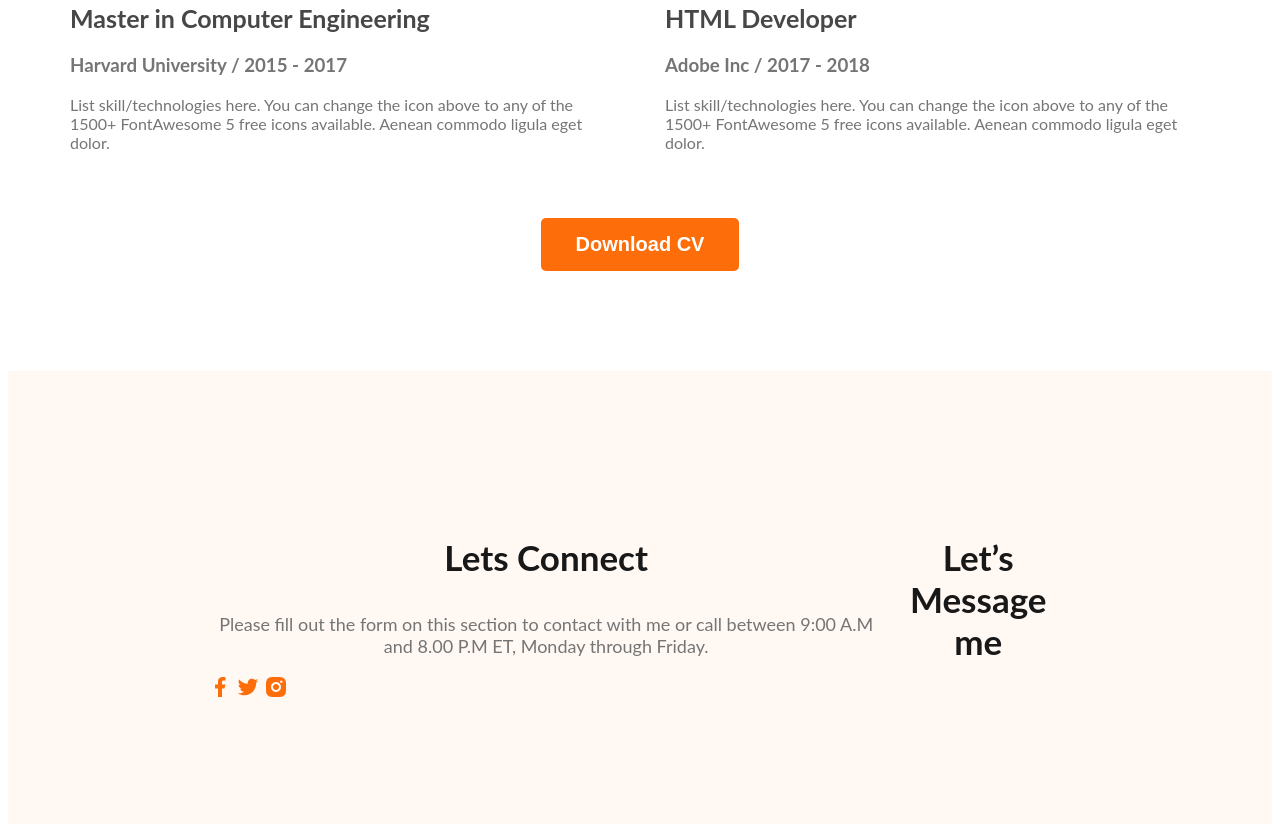
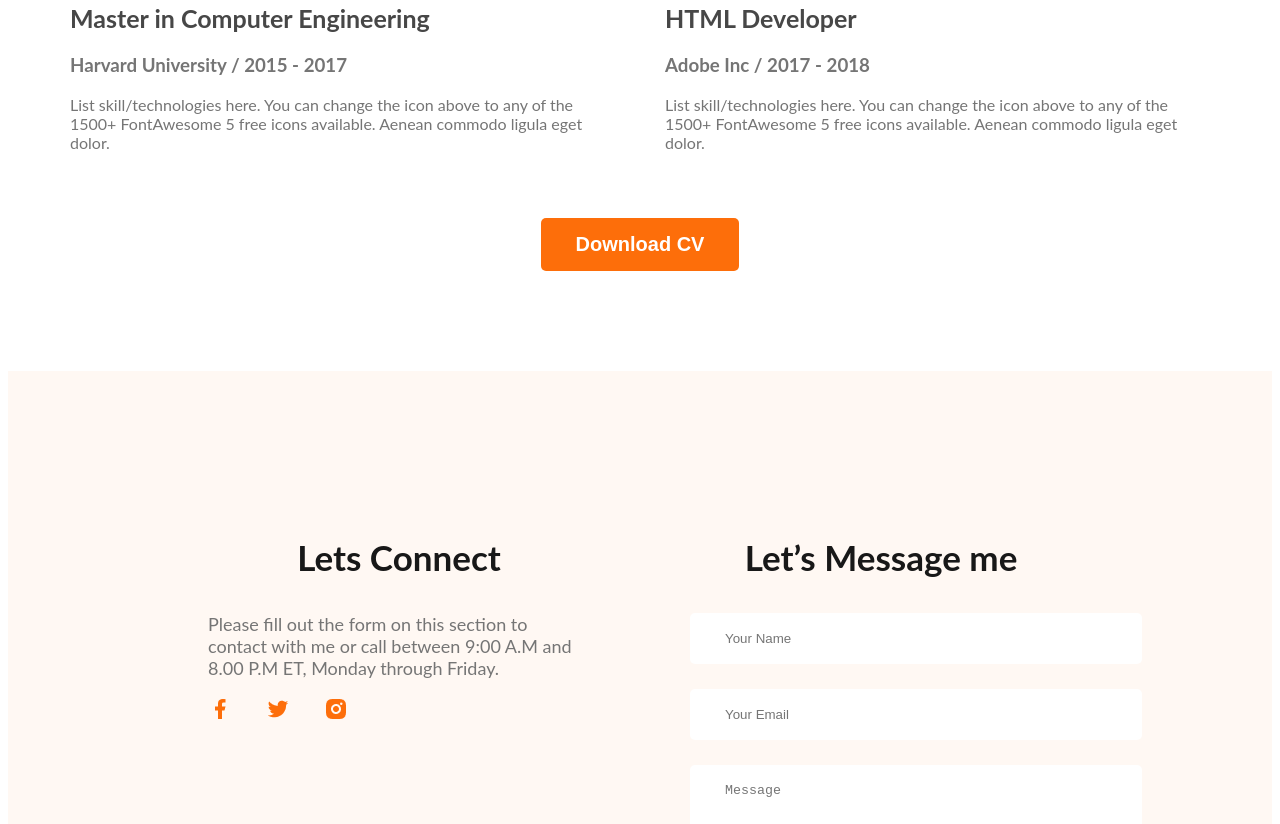
Before and after one commit to azimsarker09/portfolio-, a plain HTML site: page index.html in a window 1280 px wide. Shown: the part 2809-3633 px from the top of the page. Drawn offline with Linux system fonts and the light colour scheme.

Commit message:
finished footer section with contact

```diff
--- a/index.html
+++ b/index.html
@@ -176,6 +176,13 @@
 </div>
 <div class="footer-column">
     <h3 class="section-title">Let’s Message me</h3>
+    <form class="contact" action="">
+        <input type="text" placeholder="Your Name">
+        <input type="email" placeholder="Your Email"
+        id="">
+        <textarea name="" id="" cols="30" rows="10" placeholder="Message"></textarea>
+        <input class="btn-primary" type="submit" value="Submit">
+    </form>
 </div>
     </footer>
 </body>
--- a/styles/portfolio.css
+++ b/styles/portfolio.css
@@ -177,8 +177,33 @@ color: #757575;
 
 footer{
     display: flex;
+    gap: 100px;
     background: #fff8f3;
     margin-top: 100px;
     padding: 130px 200px;
 
 }
+
+.footer-column{
+    width: 50%;
+}
+
+.section-description{
+    text-align: left;
+}
+
+.social-links a{
+    margin-right: 30px;
+}
+
+.contact input[type="text"], .contact input[type="email"],
+ textarea{
+    display: block;
+    margin-bottom: 25px;
+    padding: 18px 35px;
+    color: #474747;
+    border-radius: 5px;
+    background: #fff;
+    border: 0;
+    width: 100%;
+}
```
